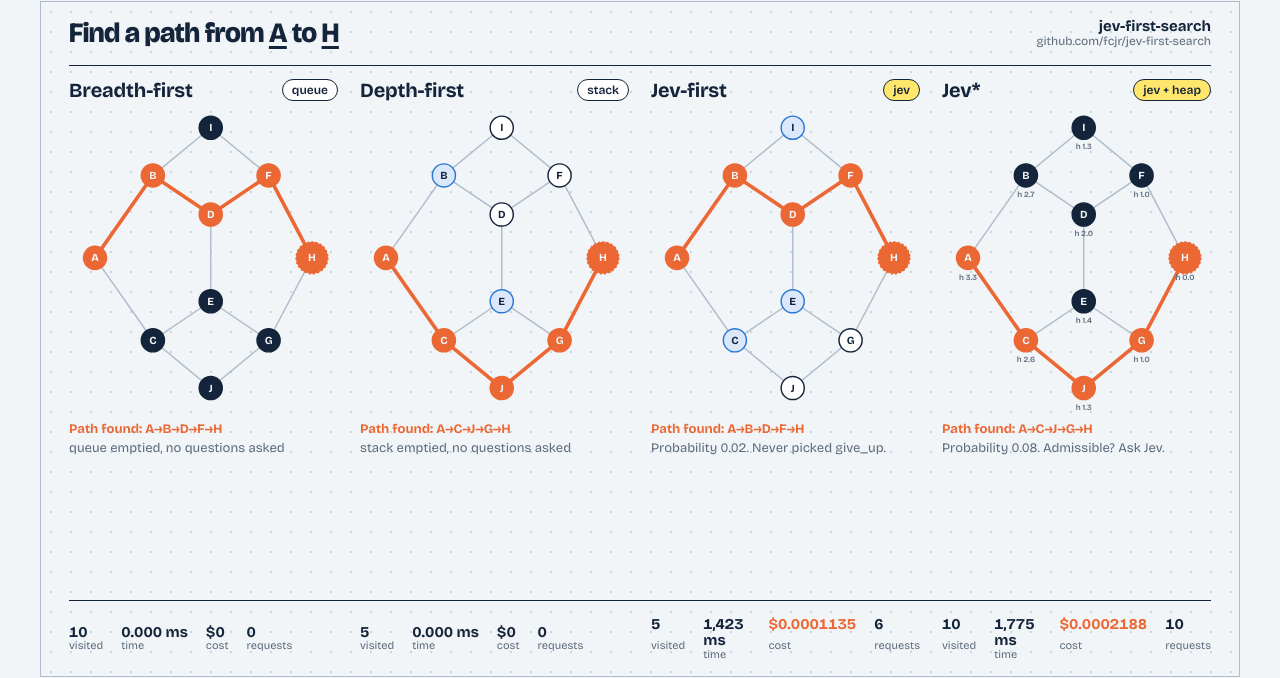
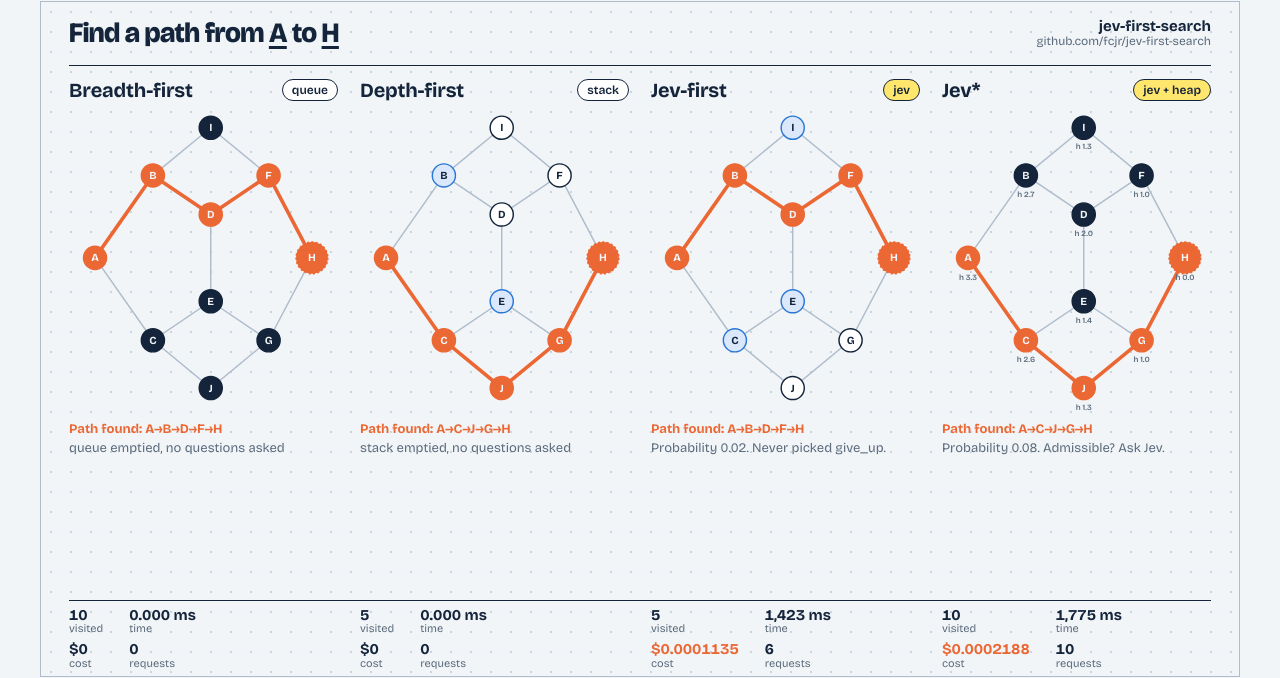
Before and after one commit to fcjr/jev-first-search, a website: page media/race.html in a window 1280 px wide. Shown: the part 137-815 px from the top of the page. Drawn offline with nearby package versions, Linux system fonts and the light colour scheme.

Commit message:
Fit the race tallies on two rows

```diff
--- a/media/race.html
+++ b/media/race.html
@@ -72,7 +72,7 @@
   .status .done { color: var(--s-jfs); font-weight: 700; }
   @keyframes pulse { 0%,100% { opacity: 1; transform: scale(1);} 50% { opacity: .35; transform: scale(.7);} }
   .stage-foot { border-top: 1.5px solid var(--ink); display: grid; grid-template-columns: repeat(4, 1fr); gap: 22px; align-items: center; }
-  .tally { display: grid; grid-template-columns: repeat(4, auto); justify-content: start; gap: 0 18px; }
+  .tally { display: grid; grid-template-columns: auto auto; justify-content: start; gap: 6px 26px; white-space: nowrap; }
   .tally .cell { display: grid; line-height: 1.1; }
   .tally b { font-weight: 700; font-size: 15px; }
   .tally small { font-size: 11px; color: var(--muted); }
```
